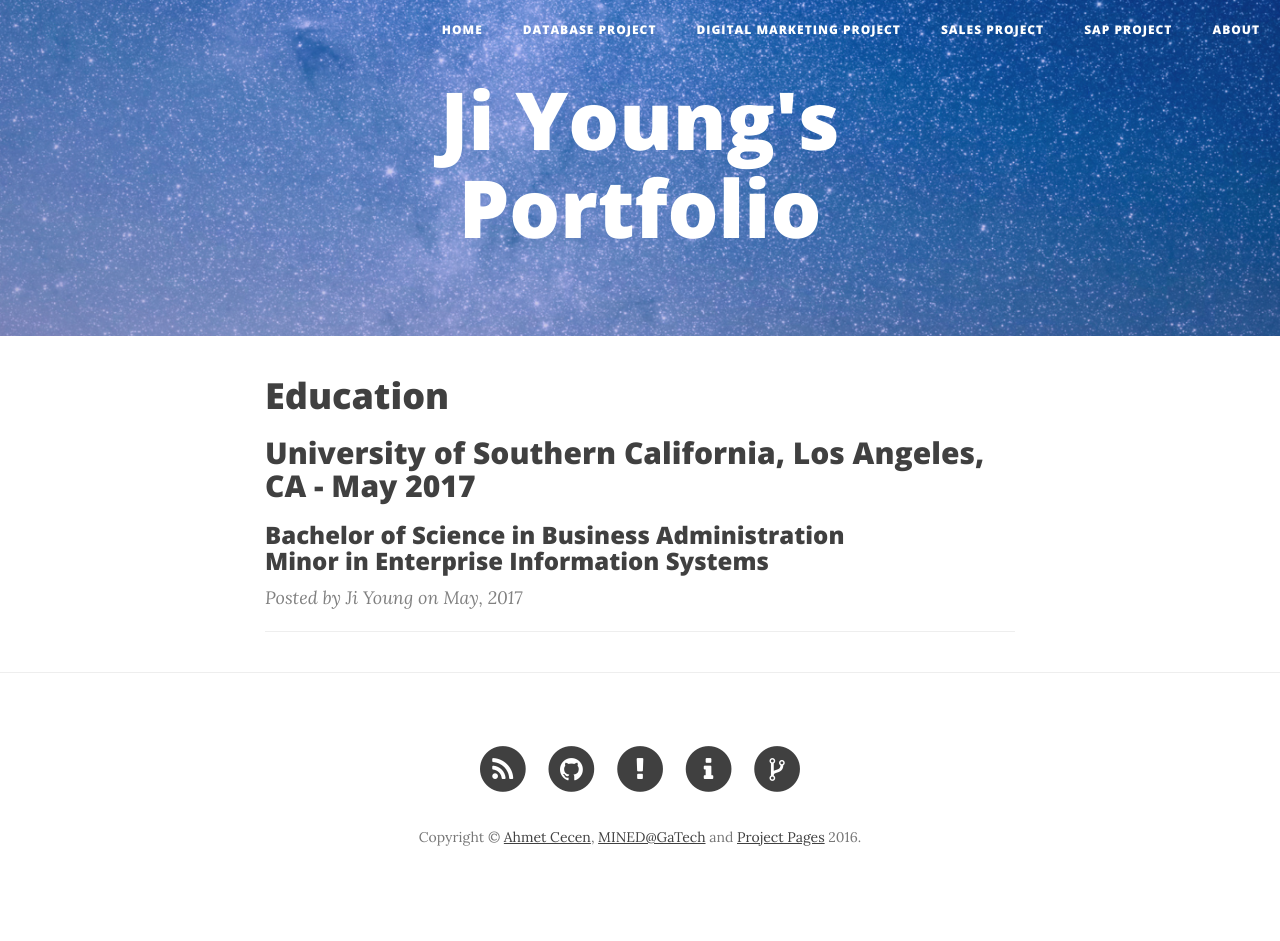
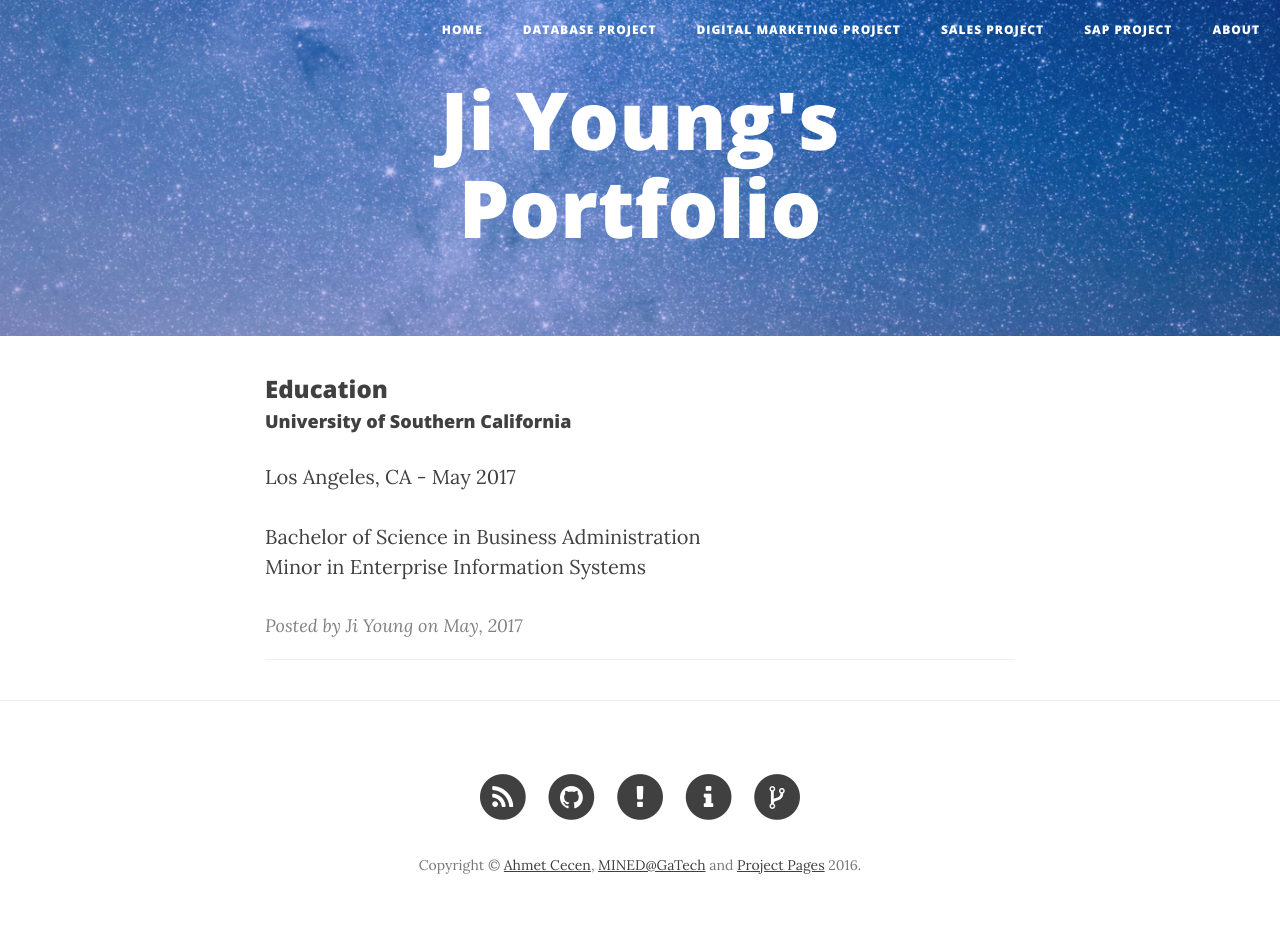
Before and after one commit to jiyoungo/jiyoungo.github.io, a Jekyll site: the page built from index.html, in a window 1280 px wide. Built offline with Jekyll 4.4.1, drawn with Linux system fonts in a browser that asks for light colours; nearby versions of some CDN libraries; the list of posts is cut into pages by our own code; before the commit the page ends 913 px from its top, so only the background shows below that.

Commit message:
edit index page

```diff
--- a/index.html
+++ b/index.html
@@ -1,15 +1,18 @@
 ---
 layout: page
 ---
-<h1>Education</h1>
+<h3>Education</h3>
 <div class="post-preview">
-    <h2 class="post-title">
-        University of Southern California, Los Angeles, CA - May 2017
-    </h2>
-    <h3 class="post-subtitle">
-        Bachelor of Science in Business Administration<br>
+    <h4 class="post-title">
+        University of Southern California
+    </h4>
+    <p>
+        Los Angeles, CA - May 2017
+    </p>
+    <p>
+        Bachelor of Science in Business Administration <br>
         Minor in Enterprise Information Systems
-    </h3>
+    </p>
     <p class="post-meta" style="margin-bottom:5px">
         Posted by Ji Young on May, 2017
     </p>
```
